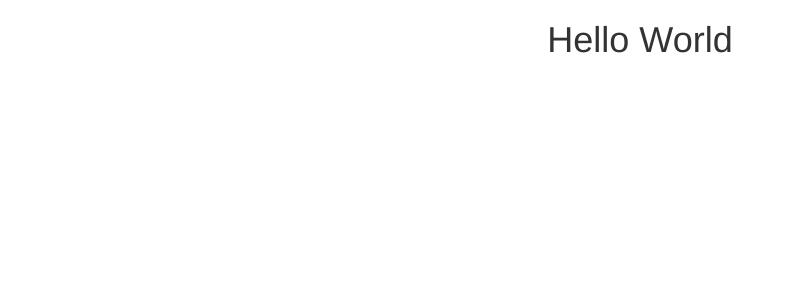
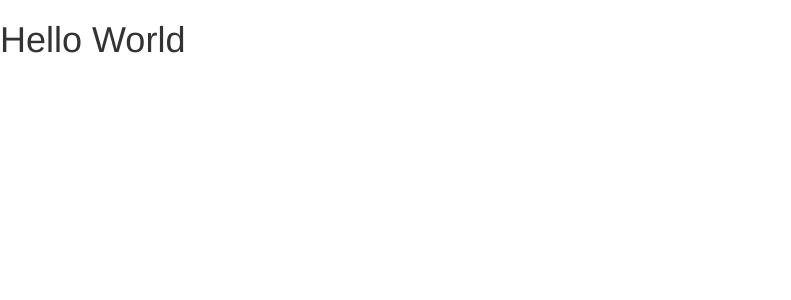
Before and after one commit to golden-fireflame/React-todo-app, a React (Create React App) app: page / in a window 1280 px wide. Shown: the top 300 px of the page, without its empty margins (0-791 px from the left). Built offline with nearby package versions, Linux system fonts and the light colour scheme.

Commit message:
Use bootstrap class to center the text

```diff
--- a/src/App.js
+++ b/src/App.js
@@ -2,7 +2,7 @@ import React from 'react';
 
 function App() {
     return (
-        <h1 className="text-center">Hello World</h1>
+        <h1>Hello World</h1>
     );
 }
 
```
